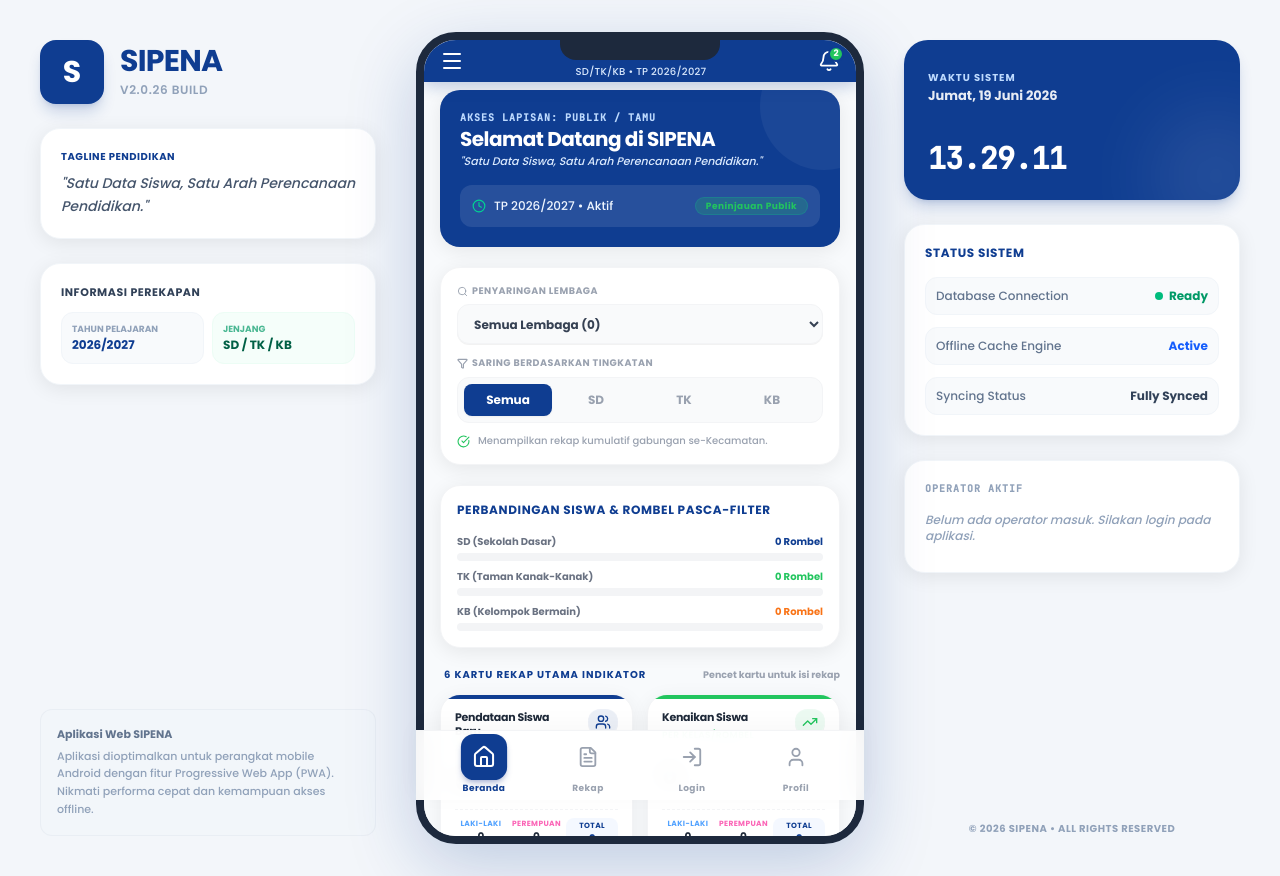
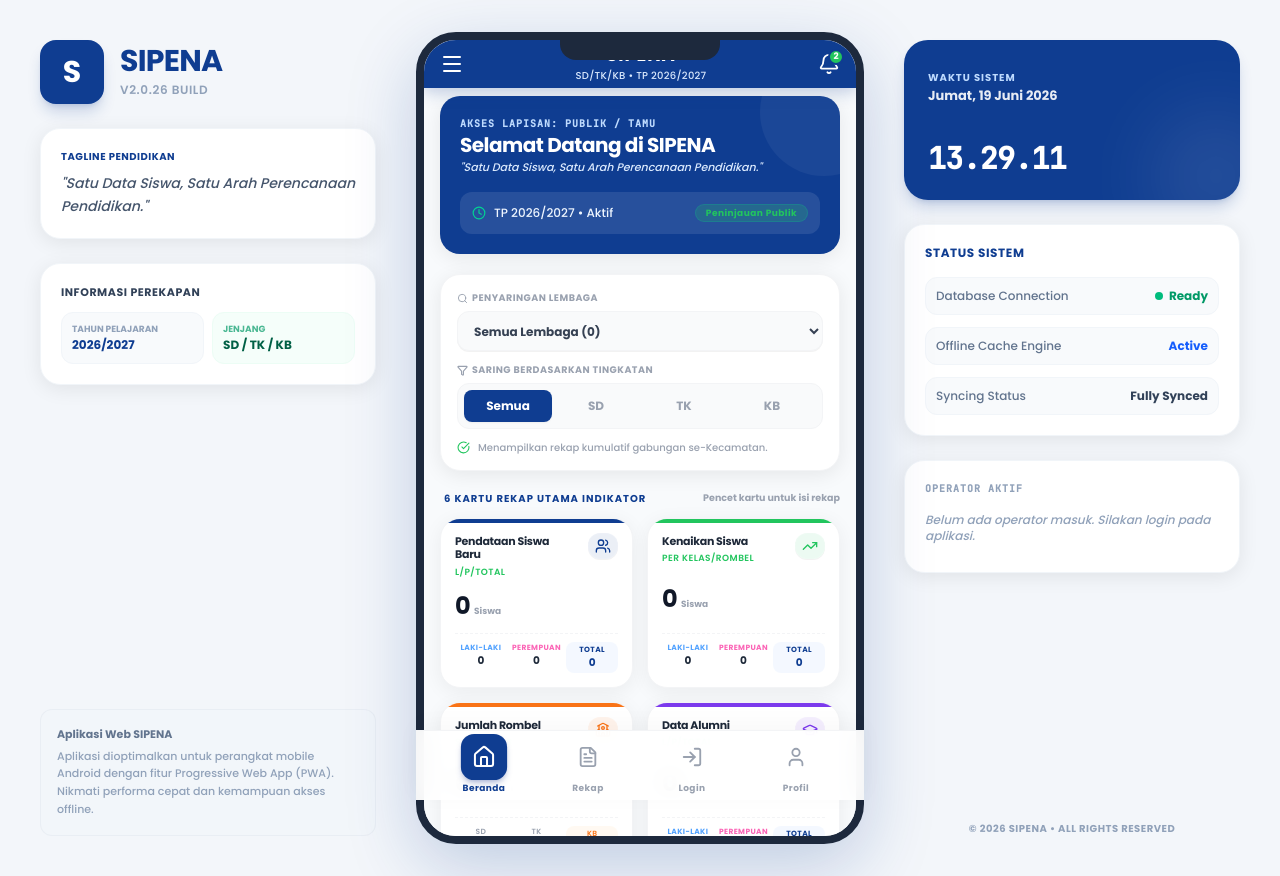
Before and after one commit to bankyan80/sipena, a React (Vite) app: page / in a window 1280 px wide. Built offline with nearby package versions, Linux system fonts and the light colour scheme.

Commit message:
Hapus perbandingan siswa & rombel pasca-filter

```diff
--- a/src/components/tabs/BerandaView.tsx
+++ b/src/components/tabs/BerandaView.tsx
@@ -228,64 +228,6 @@ export const BerandaView: React.FC = () => {
         </div>
       </div>
 
-      {/* 3. Comparatives School visual SVG chart comparison */}
-      <div className="bg-white p-4 rounded-[20px] shadow-soft border border-gray-100 space-y-3">
-        <h3 className="text-xs font-extrabold text-[#0F3D91] uppercase tracking-wider">
-          Perbandingan Siswa & Rombel Pasca-Filter
-        </h3>
-
-        {/* Beautiful high fidelity SVG styled comparisons */}
-        <div className="space-y-2 pt-1 font-bold">
-          {/* SD Segment bar */}
-          <div className="space-y-1">
-            <div className="flex justify-between text-[10px]">
-              <span className="text-gray-500">SD (Sekolah Dasar)</span>
-              <span className="text-[#0F3D91]">
-                {totalRombelSD} Rombel
-              </span>
-            </div>
-            <div className="w-full bg-gray-100 h-2 rounded-full overflow-hidden">
-              <div
-                style={{ width: `${Math.min(100, (totalRombelSD / (totalRombelCombined || 1)) * 100)}%` }}
-                className="bg-[#0F3D91] h-full rounded-full transition-all duration-300"
-              />
-            </div>
-          </div>
-
-          {/* TK Segment bar */}
-          <div className="space-y-1">
-            <div className="flex justify-between text-[10px]">
-              <span className="text-gray-500">TK (Taman Kanak-Kanak)</span>
-              <span className="text-[#22C55E]">
-                {totalRombelTK} Rombel
-              </span>
-            </div>
-            <div className="w-full bg-gray-100 h-2 rounded-full overflow-hidden">
-              <div
-                style={{ width: `${Math.min(100, (totalRombelTK / (totalRombelCombined || 1)) * 100)}%` }}
-                className="bg-[#22C55E] h-full rounded-full transition-all duration-300"
-              />
-            </div>
-          </div>
-
-          {/* KB Segment bar */}
-          <div className="space-y-1">
-            <div className="flex justify-between text-[10px]">
-              <span className="text-gray-500">KB (Kelompok Bermain)</span>
-              <span className="text-[#F97316]">
-                {totalRombelKB} Rombel
-              </span>
-            </div>
-            <div className="w-full bg-gray-100 h-2 rounded-full overflow-hidden">
-              <div
-                style={{ width: `${Math.min(100, (totalRombelKB / (totalRombelCombined || 1)) * 100)}%` }}
-                className="bg-[#F97316] h-full rounded-full transition-all duration-300"
-              />
-            </div>
-          </div>
-        </div>
-      </div>
-
       {/* 4. Stat Cards Grid (2 columns, 6 cards - heights: 170px) */}
       <div className="space-y-3">
         <div className="flex items-center justify-between">
```
